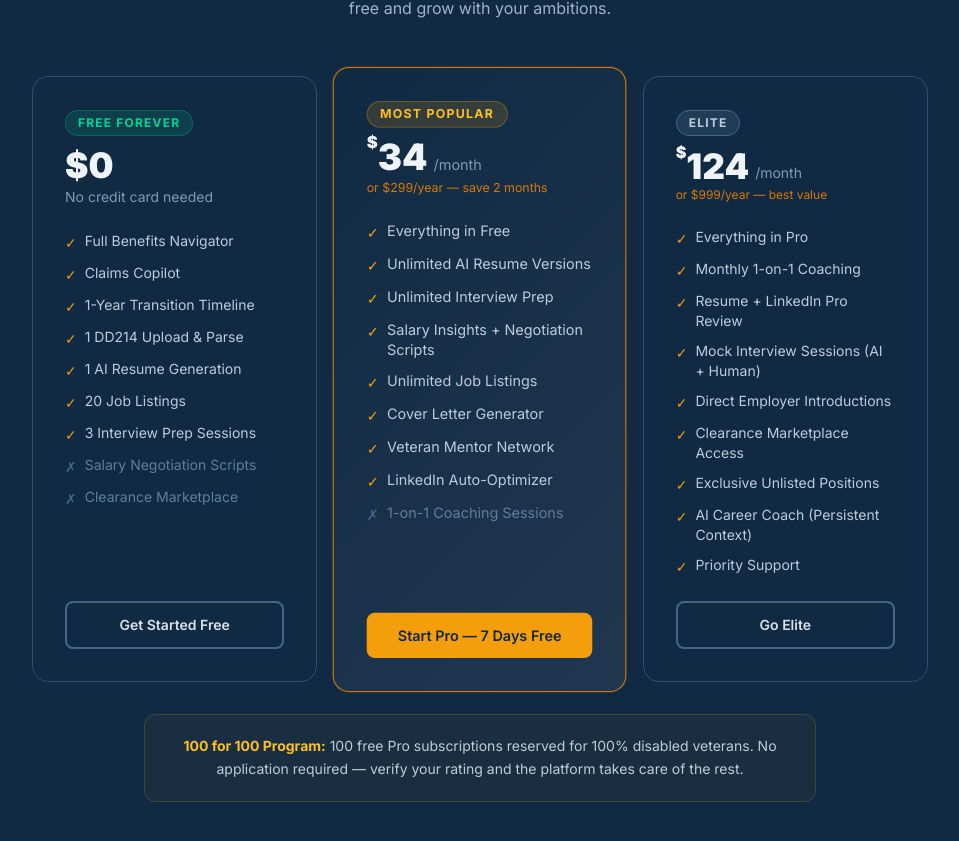
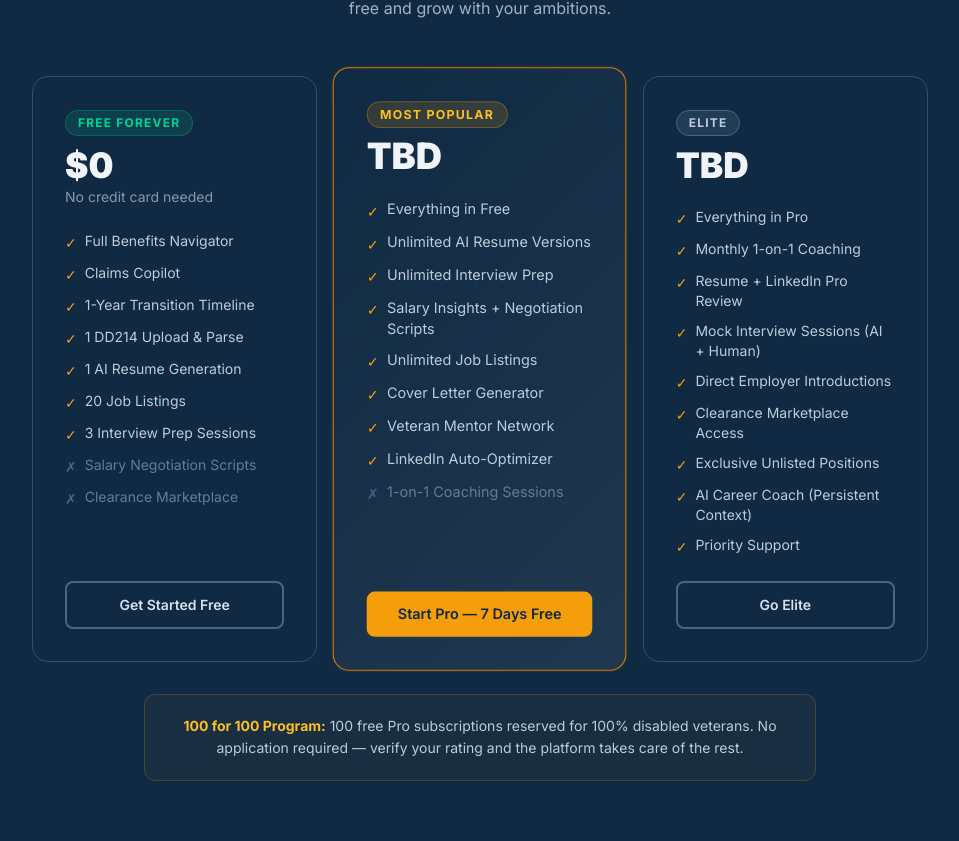
Before and after one commit to Patriot7Six/Patriot-Ops-Center, a Next.js app: page / in a window 1280 px wide. Shown: the part 3835-4676 px from the top of the page, without its empty margins (160-1119 px from the left). Built offline with nearby package versions, Linux system fonts and the light colour scheme; no server answers.

Commit message:
feat: update pricing display to reflect 'TBD' for upcoming tiers

```diff
--- a/src/app/page.tsx
+++ b/src/app/page.tsx
@@ -459,12 +459,8 @@ export default function HomePage() {
                     </span>
                   </div>
                   <div className="flex items-baseline gap-0.5">
-                    <div className="text-[2.2rem] font-black text-navy-50 leading-none">
-                      <sup className="text-base align-super">$</sup>34
-                    </div>
-                    <span className="text-sm text-navy-400 ml-1">/month</span>
+                    <div className="text-[2.2rem] font-black text-navy-50 leading-none">TBD</div>
                   </div>
-                  <div className="text-xs text-gold-600 mt-1">or $299/year — save 2 months</div>
                 </div>
                 <ul className="space-y-2.5 flex-1 mb-6">
                   {[
@@ -499,12 +495,8 @@ export default function HomePage() {
                     Elite
                   </span>
                   <div className="flex items-baseline gap-0.5">
-                    <div className="text-[2.2rem] font-black text-navy-50 leading-none">
-                      <sup className="text-base align-super">$</sup>124
-                    </div>
-                    <span className="text-sm text-navy-400 ml-1">/month</span>
+                    <div className="text-[2.2rem] font-black text-navy-50 leading-none">TBD</div>
                   </div>
-                  <div className="text-xs text-gold-600 mt-1">or $999/year — best value</div>
                 </div>
                 <ul className="space-y-2.5 flex-1 mb-6">
                   {[
```
Also changed, not shown: 1 other file (tests, documents, lock files or other folders).
